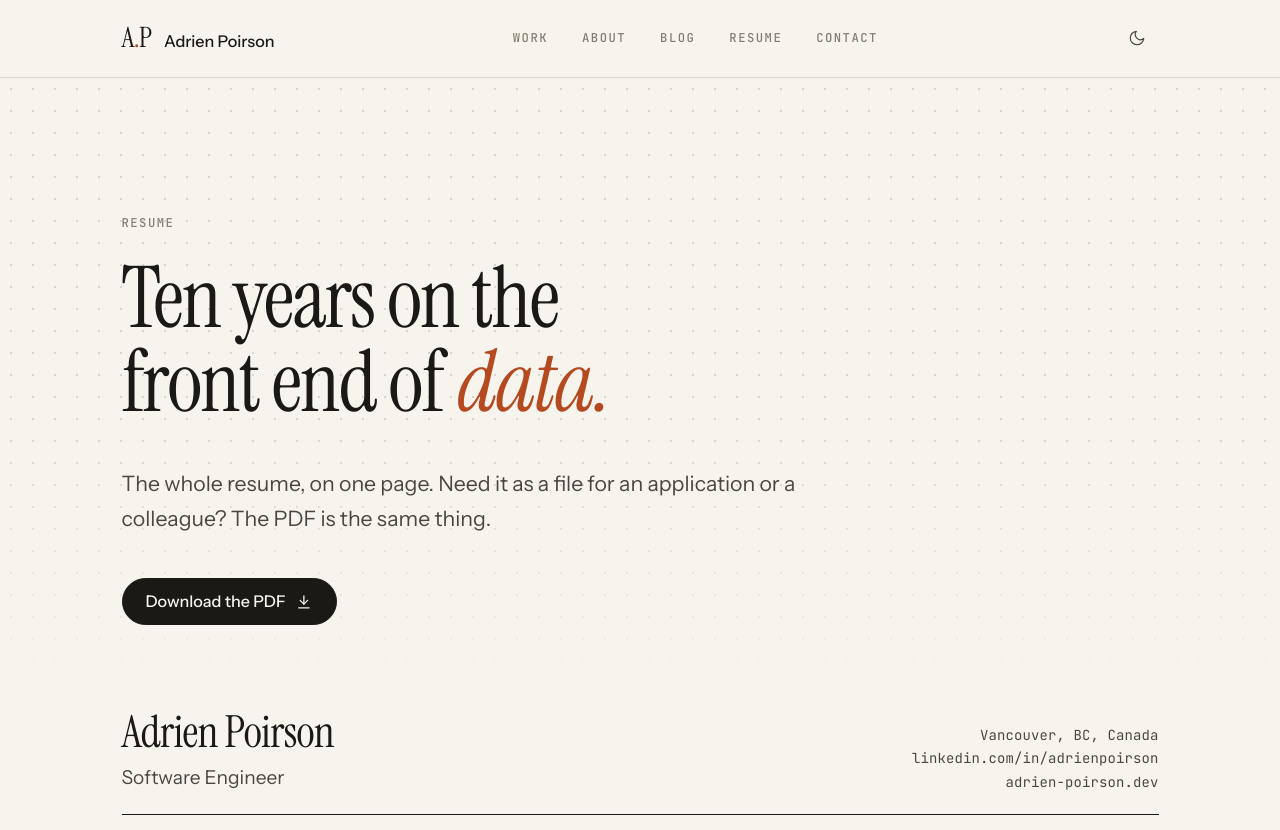
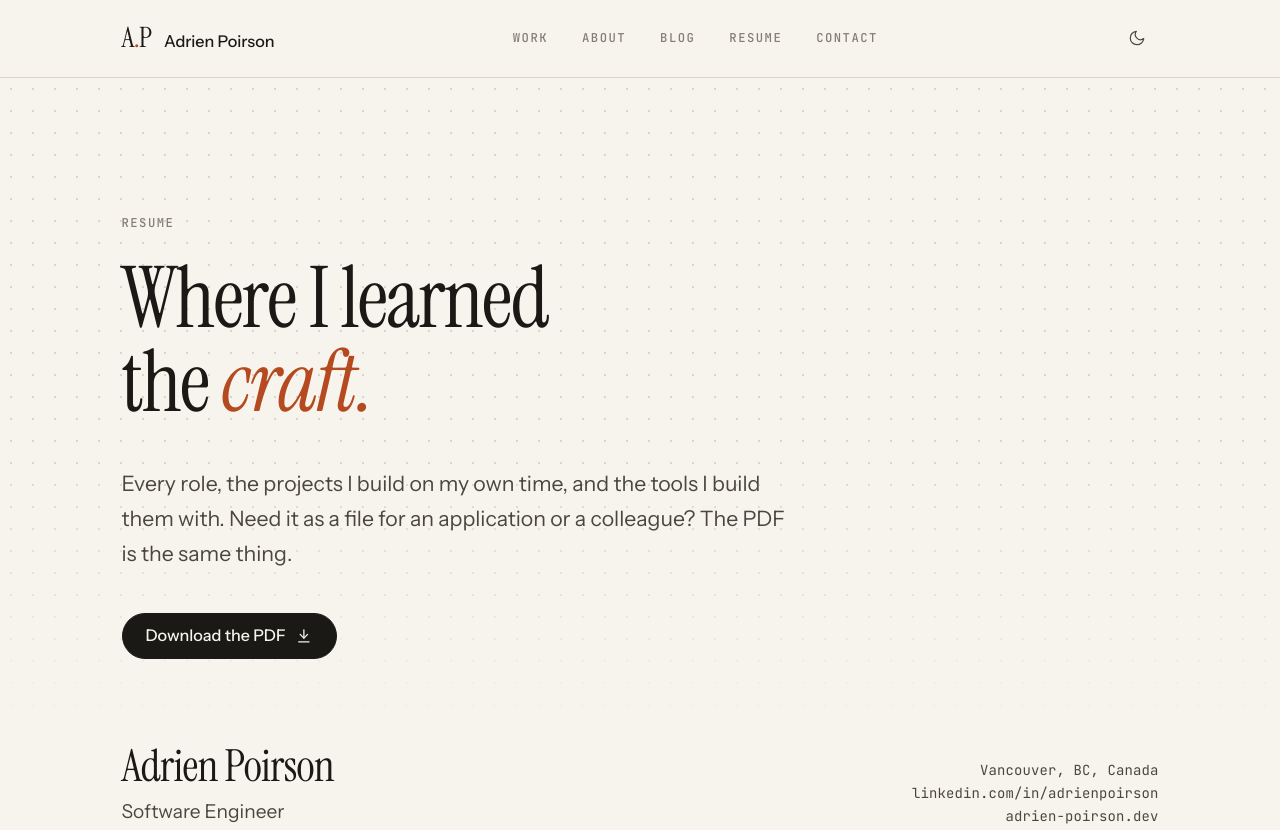
Before and after one commit to adrien-poirson/adrien-poirson, an Astro site: page /resume in a window 1280 px wide. Shown: the top 830 px of the page. Built offline with nearby package versions, Linux system fonts and the light colour scheme; Astro itself is replaced by a stand-in of ours.

Commit message:
Give the resume page its own heading
Co-Authored-By: Claude Opus 5.5 <noreply@anthropic.com>

```diff
--- a/src/pages/resume/index.astro
+++ b/src/pages/resume/index.astro
@@ -14,10 +14,11 @@ const description =
 		<div class="mx-auto max-w-5xl px-6 pb-14 pt-16 sm:pt-24 lg:pb-20 lg:pt-32">
 			<p class="eyebrow">Resume</p>
 			<h1 class="display mt-6 max-w-[14ch] text-[3rem] sm:text-[4.25rem] lg:text-[5rem]">
-				Ten years on the front end of <em>data.</em>
+				Where I learned the <em>craft.</em>
 			</h1>
 			<p class="mt-10 max-w-[48ch] text-xl leading-relaxed text-ink-2">
-				The whole resume, on one page. Need it as a file for an application or a colleague? The PDF is the same thing.
+				Every role, the projects I build on my own time, and the tools I build them with. Need it as a file for an application or a colleague? The PDF
+				is the same thing.
 			</p>
 			<Button href={site.resumePdf} icon="download" download class="mt-10">Download the PDF</Button>
 		</div>
```
